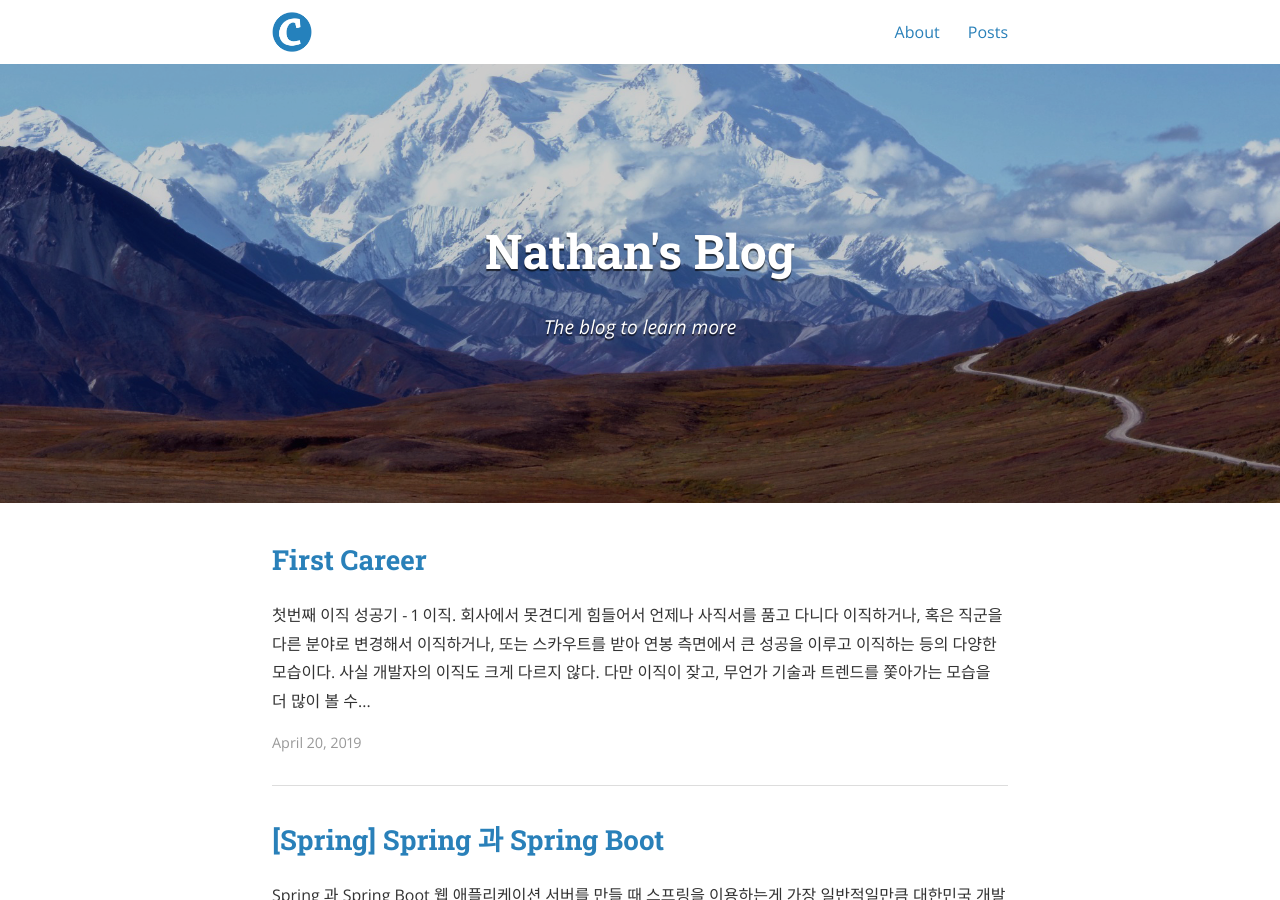
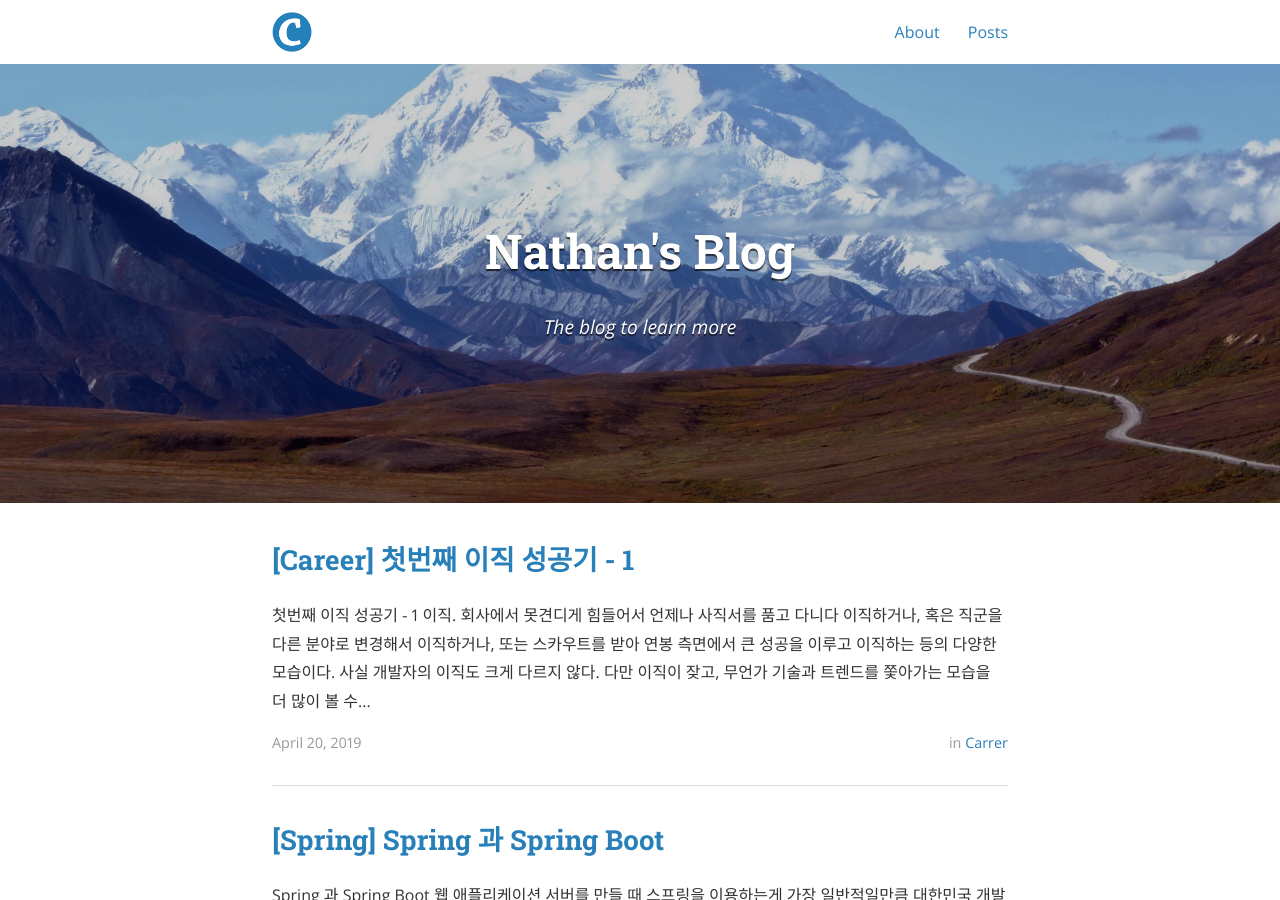
Before and after one commit to monkey3199/monkey3199.github.io, a Jekyll site: the page built from index.html, in a window 1280 px wide and 900 px high. Built offline with Jekyll 4.4.1, drawn with Linux system fonts in a browser that asks for light colours; nearby versions of some CDN libraries; the list of posts is cut into pages by our own code.

Commit message:
title: "[Career] 첫번째 이직 성공기 - 1" 업로드

```diff
--- a/_posts/temp/2019-04-20-first-career.md
+++ b/_posts/2019-04-20-first-career.md
@@ -1,8 +1,14 @@
+---
+title: "[Career] 첫번째 이직 성공기 - 1"
+categories: carrer
+
+---
+
 # 첫번째 이직 성공기 - 1
 
 **이직**. 회사에서 못견디게 힘들어서 언제나 사직서를 품고 다니다 이직하거나, 혹은 직군을 다른 분야로 변경해서 이직하거나, 또는 스카우트를 받아 연봉 측면에서 큰 성공을 이루고 이직하는 등의 다양한 모습이다.
 
-![img](http://postfiles10.naver.net/20160517_89/neotenu83_1463452031227OzdpW_JPEG/bdanglknalgknh.jpg?type=w966)
+![출처: 웹툰 마음의 소리](https://github.com/monkey3199/monkey3199.github.io/blob/master/assets/images/2019-04-20-first-career-1.png)
 
 
 
```
